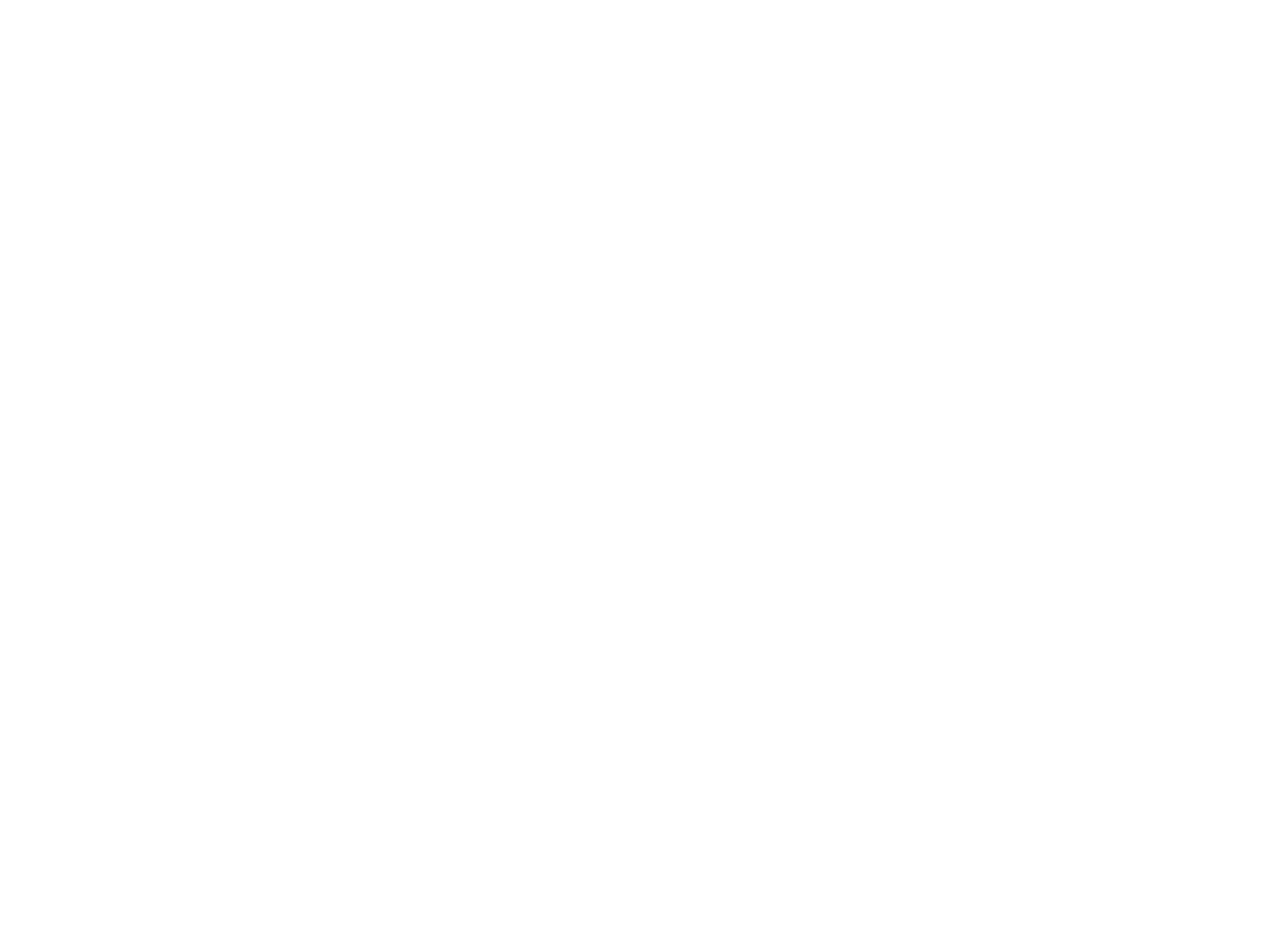
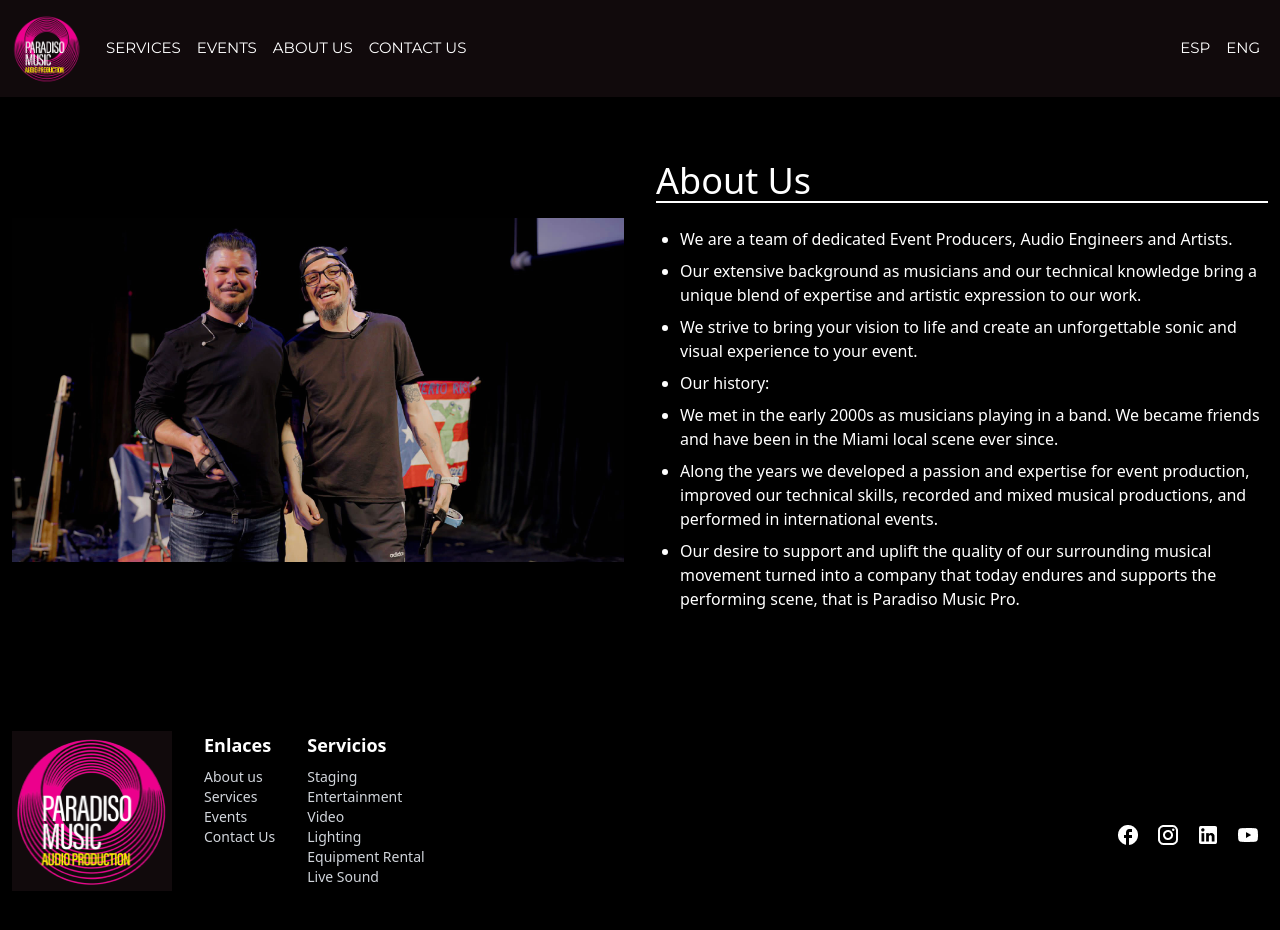
Before and after one commit to DigitalHorizonsStudio/paradisoMusic, a React (Vite) app in the folder paradisoMusic/: page /aboutus in a window 1280 px wide. Before the commit this address had no page. Shown: the top 930 px of the page. Before the commit the page ends 800 px from the top, so only its background shows below. Built offline with nearby package versions, Linux system fonts and the light colour scheme.

Commit message:
more details

```diff
--- a/paradisoMusic/src/App.jsx
+++ b/paradisoMusic/src/App.jsx
@@ -3,6 +3,8 @@ import { BrowserRouter as Router, Route, Routes } from 'react-router-dom';
 import { Landing } from './pages/Landing';
 import ServiceComponent from './components/ServiceComponent';
 import { ContactUs } from './components/ContactUs';
+import { AboutUs } from './components/AboutUs';
+import { ServicesPage } from './components/ServicesPage';
 
 function App() {
   return (
@@ -13,7 +15,8 @@ function App() {
         <ServiceComponent />
         } />
       <Route path="/contactus" element={<ContactUs />} />
-
+      <Route path="/aboutus" element={<AboutUs />} />
+      <Route path="/services" element={<ServicesPage />} />
       </Routes>
     </Router>
   );
--- /dev/null
+++ b/paradisoMusic/src/components/AboutUs.jsx
@@ -0,0 +1,38 @@
+import React from 'react';
+import { NavbarComponent } from './Navbar';
+import Footer from './Footer';
+import aboutUsImage from '../assets/aboutUs.jpeg';
+
+const aboutUsDescription = [
+  "We are a team of dedicated Event Producers, Audio Engineers and Artists.",
+  "Our extensive background as musicians and our technical knowledge bring a unique blend of expertise and artistic expression to our work.",
+  "We strive to bring your vision to life and create an unforgettable sonic and visual experience to your event.",
+  "Our history:",
+  "We met in the early 2000s as musicians playing in a band. We became friends and have been in the Miami local scene ever since.",
+  "Along the years we developed a passion and expertise for event production, improved our technical skills, recorded and mixed musical productions, and performed in international events.",
+  "Our desire to support and uplift the quality of our surrounding musical movement turned into a company that today endures and supports the performing scene, that is Paradiso Music Pro."
+];
+
+export const AboutUs = () => {
+  return (
+    <div className='h-screen w-screen flex flex-col'>
+    <NavbarComponent />
+    <div className="flex-1 bg-black">
+      <div className="container mx-auto py-8 md:py-16">
+        <div className="grid grid-cols-1 md:grid-cols-2 gap-8 items-center">
+          <img className="mx-auto w-full max-w-full md:max-w-none" src={aboutUsImage} alt="About Us" />
+          <div className="text-white">
+            <h2 className="text-4xl mb-4 border-b-2 border-white font-montserrat">About Us</h2>
+            <ul className="list-disc pl-6">
+              {aboutUsDescription.map((description, index) => (
+                <li key={index} className="mb-2">{description}</li>
+              ))}
+            </ul>
+          </div>
+        </div>
+      </div>
+    </div>
+    <Footer />
+  </div>
+  )
+}
--- a/paradisoMusic/src/components/Form.jsx
+++ b/paradisoMusic/src/components/Form.jsx
@@ -46,7 +46,7 @@ export const Form = () => {
   };
 
   return (
-    <div className="md:flex-row items-center justify-center p-10 container py-20 flex flex-col xl:flex-row items-center justify-between">
+    <div className="md:flex-row items-center justify-center container py-20 flex flex-col xl:flex-row items-center justify-between">
       <div className="w-full md:w-2/5 md:mr-20 mb-8 md:mb-0">
         <h2 className="md:text-6xl text-3xl font-semibold mb-4">
           Let the event
--- a/paradisoMusic/src/components/Partners.jsx
+++ b/paradisoMusic/src/components/Partners.jsx
@@ -37,7 +37,7 @@ const HomeSlider = () => {
     return (
         <div className="home-slider bg-black min-h-screen flex flex-col justify-center items-center pt-3 pb-10">
             <h1 className="md:text-3x1 text-6xl font-semibold text-white mt-6 lg:pt-6">Some of our clients</h1>
-            <div className="grid grid-cols-2 sm:grid-cols-3 lg:grid-cols-4 xl:grid-cols-5  xl:mb-15">
+            <div className="container grid grid-cols-2 sm:grid-cols-3 lg:grid-cols-4 xl:grid-cols-5  xl:mb-15">
                 {images.map((image, index) => (
                     <div key={index} className="relative flex justify-center">
                         <img
--- a/paradisoMusic/src/components/ServiceComponent.jsx
+++ b/paradisoMusic/src/components/ServiceComponent.jsx
@@ -9,35 +9,78 @@ import lighting from '../assets/lighting.png';
 import liveSound from '../assets/liveSound.png';
 import stage from '../assets/stage.png';
 import video from '../assets/video.png';
+import recording from '../assets/podcast1.png'
+import audiovisual from '../assets/setAudio.png'
 
 const imageMap = {
   "Staging": stage,
   "Entertainment": enterteinment,
   "Video": video,
   "Lighting": lighting,
-  "Equipment Rental": rental,
-  "Live Sound": liveSound
+  "EquipmentRental": rental,
+  "Live Sound": liveSound,
+  "Recording": recording,
+  "Audiovisual": audiovisual
+};
+
+const descriptions = {
+  "Live Sound": [
+    "Unleash the Power of Sound Experience Unforgettable Events with Paradiso Music's Top-Notch Engineering Team.",
+    "Live Sound Reinforcement.",
+    "Sound Design and Mixing.",
+    "Live Recording Mixing and Mastering."
+  ],
+  "Lighting": [
+    "Stage and Event Lighting Design",
+    "Transforming spaces with captivating lighting designs, elevating the ambiance and energy of staging designs that captivate and inspire."
+  ],
+  "Staging": [
+    "Staging designs that captivate and inspire.",
+    "From sleek and simple to grand and elaborate. From backyard shows to pool parties and everything in between. Our expert team can help you cover all your needs."
+  ],
+  "EquipmentRental": [
+    "Amplify your event's impact with our top-quality audio, video and lighting equipment rentals.",
+    "From microphones to video LED screens. Let us guide you in finding what your event needs, reliable and professional solutions for every occasion."
+  ],
+  "Entertainment": [
+    "Connecting you with the best entertainment for your event!",
+    "Performers, dancers, solo artists, full band productions, we book top talent to bring your vision to life and leave your audience in awe."
+  ],
+  "Video": [
+    "Movie night at the park? Wedding reception? DJ bloc party?",
+    "Dynamic visuals come alive with our LED screens and projectors, high-resolution displays and crisp image projections."
+  ],
+  "Recording": [
+    "Dedicated to developing and fine-tune artists skills.",
+    "We offer top-of-the-line equipment and a team of dedicated engineers.",
+    "Services include recording, mixing, and mastering for any musical genre."
+  ],
+  "Audiovisual": [
+    "Our audiovisual studios produce engaging audio and video content for various platforms.",
+    "From recording and editing to post-production for podcast, social media, TV and film.",
+    "Our expert production team ensures a polished and engaging audiovisual experience that resonates with your audience."
+  ]
 };
 
 const ServiceComponent = () => {
-    const { title, descriptions } = useParams(); // Destructure parameters
+    const { title } = useParams(); // Destructure parameters
     const image = imageMap[title]; // Obtener la imagen correspondiente al título
-    console.log(title, image, descriptions);
 
     return (
-        <div className='h-screen w-screen'>
+        <div className='h-screen w-screen flex flex-col'>
           <NavbarComponent />
-          <div className="flex justify-center items-center pb-8 bg-black">
-            <div className="grid grid-cols-1 md:grid-cols-2 gap-8 w-full max-w-screen-lg items-center md:px-8">
-              <img className="mx-auto w-[115%] h-auto md:max-w-none" src={image} alt={title} />
-              <div className="px-32 flex flex-col justify-between">
-                <div className="mb-8 md:mt-8">
-                  <h2 className="text-4xl inline-block border-b-[1px]" style={{ fontFamily: 'montserrat' }}>{title}</h2>
+          <div className="flex-1 bg-black">
+            <div className="container mx-auto py-8 md:py-16">
+              <div className="grid grid-cols-1 md:grid-cols-2 gap-8 items-center">
+                <img className="mx-auto w-full max-w-full md:max-w-none" src={image} alt={title} />
+                <div className="text-white">
+                  <h2 className="text-4xl mb-4 border-b-2 border-white font-montserrat">{title}</h2>
+                  <ul className="list-disc pl-6">
+                    {descriptions[title].map((description, index) => (
+                      <li key={index} className="mb-2">{description}</li>
+                    ))}
+                  </ul>
                 </div>
-                {/* {descriptions.map((description, index) => (
-                  <h2 key={index}>- {description}</h2>
-                ))} */}
-                {/* <Link to={`/services/${serviceId}`} className="text-blue-500">See Details</Link> */}
               </div>
             </div>
           </div>
--- /dev/null
+++ b/paradisoMusic/src/components/ServicesPage.jsx
@@ -0,0 +1,14 @@
+import React from 'react'
+import { NavbarComponent } from './Navbar'
+import { Services } from './Services'
+import Footer from './Footer'
+
+export const ServicesPage = () => {
+  return (
+    <>
+    <NavbarComponent />
+    <Services />
+    <Footer />
+    </>
+  )
+}
```
Also changed, not shown: paradisoMusic/src/components/Services.jsx (+7 -7 lines), paradisoMusic/src/assets/aboutUs.jpeg (added).
